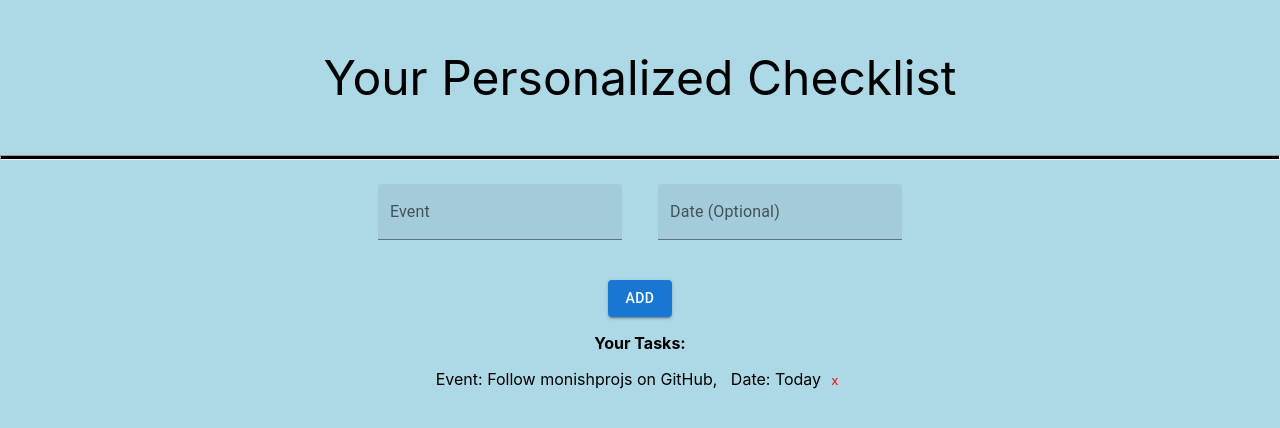
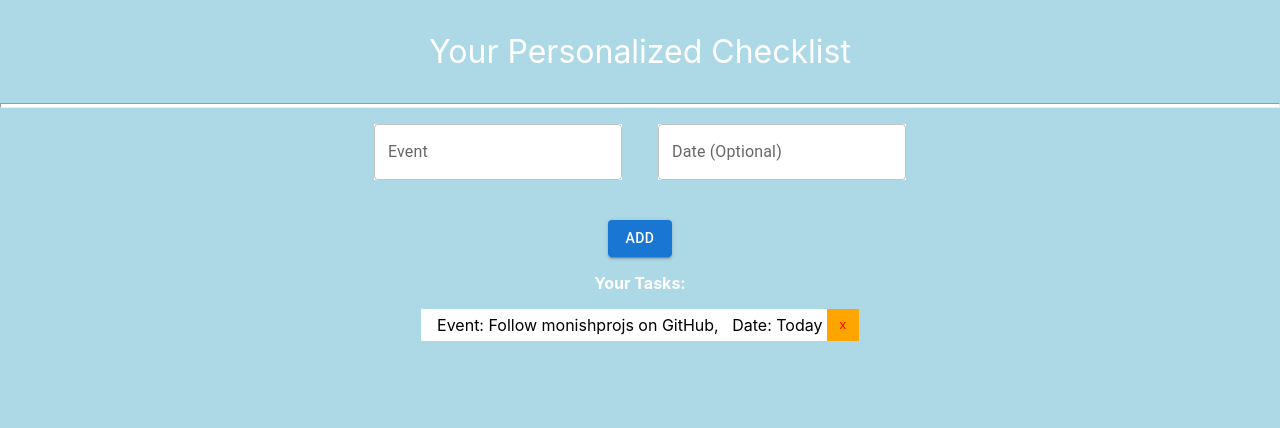
Before and after one commit to monishprojs/checklist, a React (Create React App) app: page / in a window 1280 px wide. Shown: the top 428 px of the page. Built offline with nearby package versions, Linux system fonts and the light colour scheme.

Commit message:
styling changes

```diff
--- a/src/App.css
+++ b/src/App.css
@@ -1,15 +1,17 @@
 body {
     background-color: lightblue;
-    color: black;
+    color: white;
 }
 
 .title {
     text-align: center;
-    font-size: 3rem;
+    font-size: 2rem;
 }
 
 .divider {
     height: 0.2rem;
-    color: black;
-    background-color: black;
+    color: white;
+    ;
+    background-color: white;
+    ;
 }
--- a/src/components/checkList.css
+++ b/src/components/checkList.css
@@ -1,28 +1,47 @@
-.functions {
+.content {
     text-align: center;
-}
-
-.list {
-    text-align: center;
+    font: Arial;
 }
 
 .spacerMobile {
     display: none;
 }
 
-.submit {
+.subject {
+    background-color: white;
+    color: black;
+}
+
+.submitField {
     margin-top: 5vh;
-    text-align: center;
+}
+
+.list {
+    display: inline-block;
+}
+
+.item {
+    background-color: white;
+    color: black;
+    align-items: center;
+    height: 2rem;
+    min-height: fit-content;
+    margin-bottom: 5%;
+    display: flex;
+    justify-content: space-between;
+    padding-left: 1rem;
 }
 
 .remove {
+    height: 2rem;
+    width: 2rem;
     color: red;
-    background: none;
+    background-color: orange;
     border: none;
 }
 
 .remove:hover {
-    color: darkslateblue;
+    background-color: darkred;
 }
 
 @media(max-width: 480px) {
@@ -33,4 +52,13 @@
     .spacerMobile {
         display: block;
     }
+
+    .item {
+        height: 3em;
+    }
+
+    .remove {
+        height: 3rem;
+        width: 3rem;
+    }
 }
--- a/src/components/checkList.tsx
+++ b/src/components/checkList.tsx
@@ -33,16 +33,16 @@ function CheckList() {
     }
 
     return (
-        <div>
+        <div className="content">
             <div className="functions">
-                <TextField type="text" id="add" variant="filled" label="Event" className="subject" onKeyDown={enter} />
+                <TextField type="text" id="add" variant="outlined" label="Event" className="subject" onKeyDown={enter} />
                 <span className='spacer'>&nbsp;&nbsp;&nbsp;&nbsp;&nbsp;&nbsp;&nbsp;&nbsp;</span>
                 <br className='spacerMobile'/>
                 <br className='spacerMobile' />
-                <TextField type="text" id="date" variant="filled" label="Date (Optional)" className="subject" onKeyDown={enter} />
+                <TextField type="text" id="date" variant="outlined" label="Date (Optional)" className="subject" onKeyDown={enter} />
             </div>
-            <div className='submit'>
-                <Button variant="contained" onClick={addList} >Add</Button>
+            <div className='submitField'>
+                <Button className='submit' variant="contained" onClick={addList} >Add</Button>
             </div>
             <div className="list">
                 <p>
@@ -50,11 +50,10 @@ function CheckList() {
                 </p>
                 {checkList.map((check, index) => {
                     return (
-                        <div>
+                        <div className="item">
                             Event: {check.message}, &nbsp; Date: {check.date}
                             &nbsp;
                             <button className="remove" onClick={() => removeList(index)}>x</button>
-                            <br /><br />
                         </div>
                     );
                 })}
```
